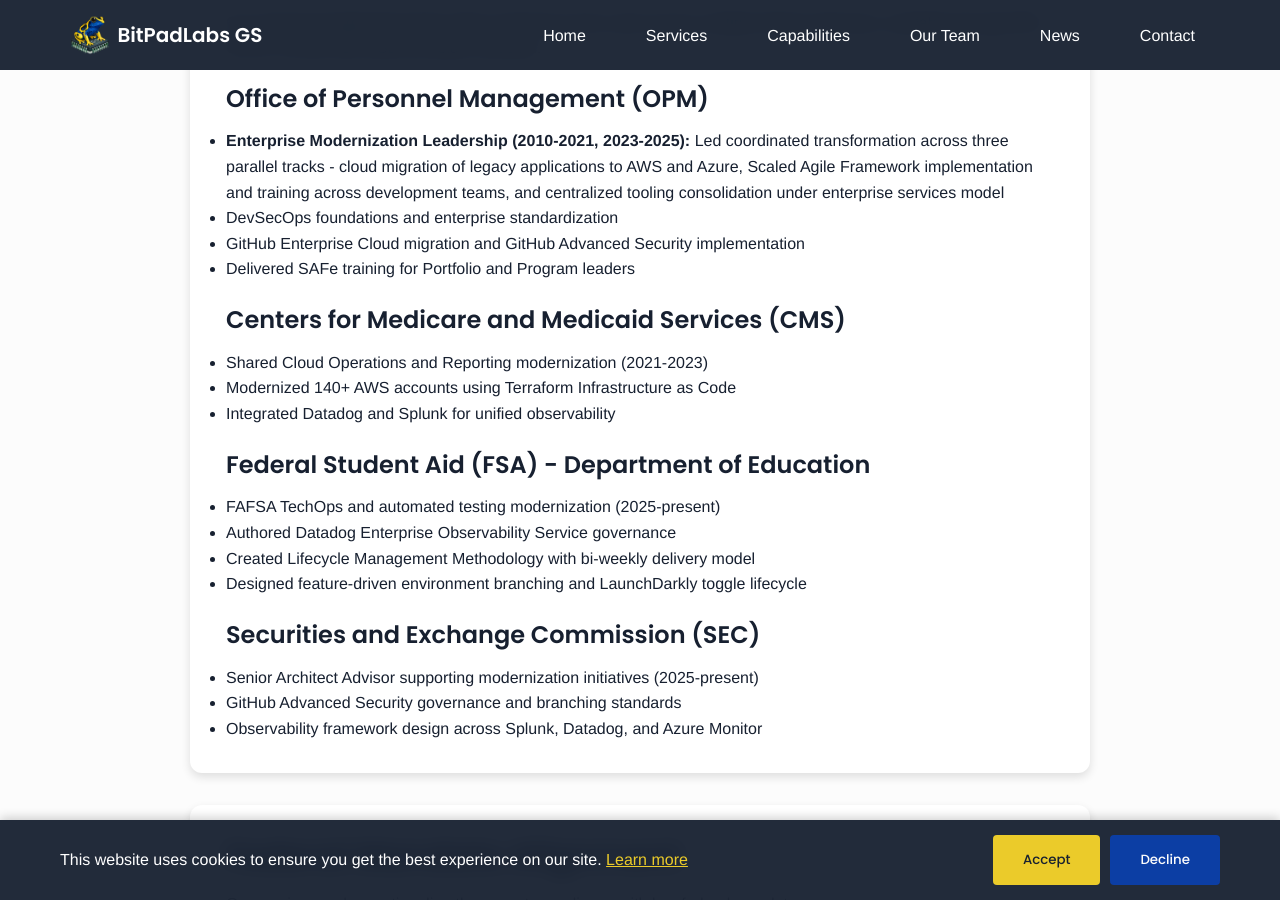
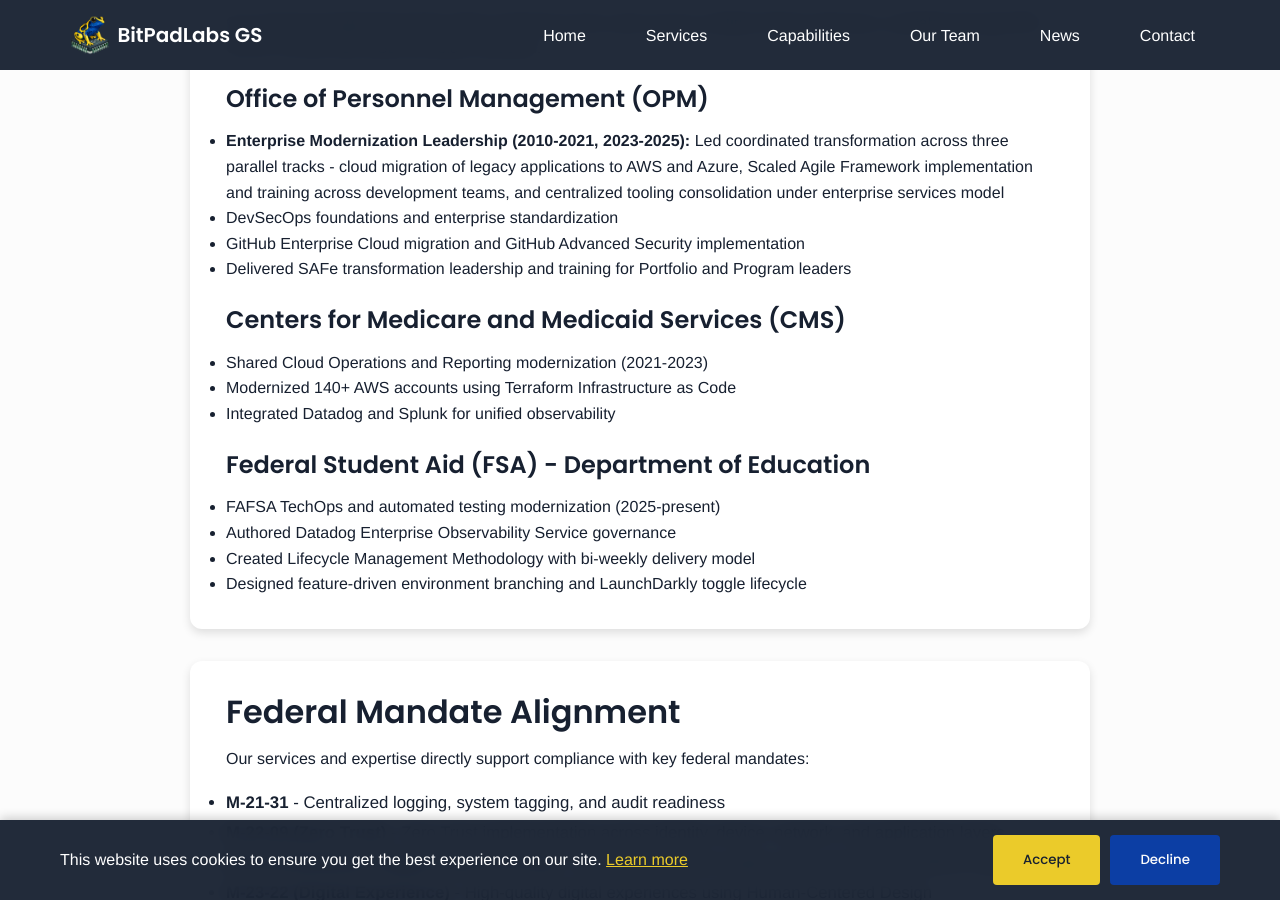
Before and after one commit to BitPadLabs/bitpadlabsgs-site, a Jekyll site: the page built from capabilities.html, in a window 1280 px wide and 900 px high, scrolled down 1787 px. Built offline with Jekyll 4.4.1, drawn with Linux system fonts in a browser that asks for light colours.

Commit message:
Update SAFe training description and remove SEC section
Expanded the SAFe training item to include transformation leadership and training. Removed the Securities and Exchange Commission (SEC) section and its related content from the capabilities page.

```diff
--- a/capabilities.html
+++ b/capabilities.html
@@ -56,7 +56,7 @@
           <li><strong>Enterprise Modernization Leadership (2010-2021, 2023-2025):</strong> Led coordinated transformation across three parallel tracks - cloud migration of legacy applications to AWS and Azure, Scaled Agile Framework implementation and training across development teams, and centralized tooling consolidation under enterprise services model</li>
           <li>DevSecOps foundations and enterprise standardization</li>
           <li>GitHub Enterprise Cloud migration and GitHub Advanced Security implementation</li>
-          <li>Delivered SAFe training for Portfolio and Program leaders</li>
+          <li>Delivered SAFe transformation leadership and training for Portfolio and Program leaders</li>
         </ul>
 
         <h3 style="color: #172030; margin-top: 1.5rem; font-size: 1.5rem;">Centers for Medicare and Medicaid Services (CMS)</h3>
@@ -72,13 +72,6 @@
           <li>Authored Datadog Enterprise Observability Service governance</li>
           <li>Created Lifecycle Management Methodology with bi-weekly delivery model</li>
           <li>Designed feature-driven environment branching and LaunchDarkly toggle lifecycle</li>
-        </ul>
-
-        <h3 style="color: #172030; margin-top: 1.5rem; font-size: 1.5rem;">Securities and Exchange Commission (SEC)</h3>
-        <ul>
-          <li>Senior Architect Advisor supporting modernization initiatives (2025-present)</li>
-          <li>GitHub Advanced Security governance and branching standards</li>
-          <li>Observability framework design across Splunk, Datadog, and Azure Monitor</li>
         </ul>
       </div>
 
```
